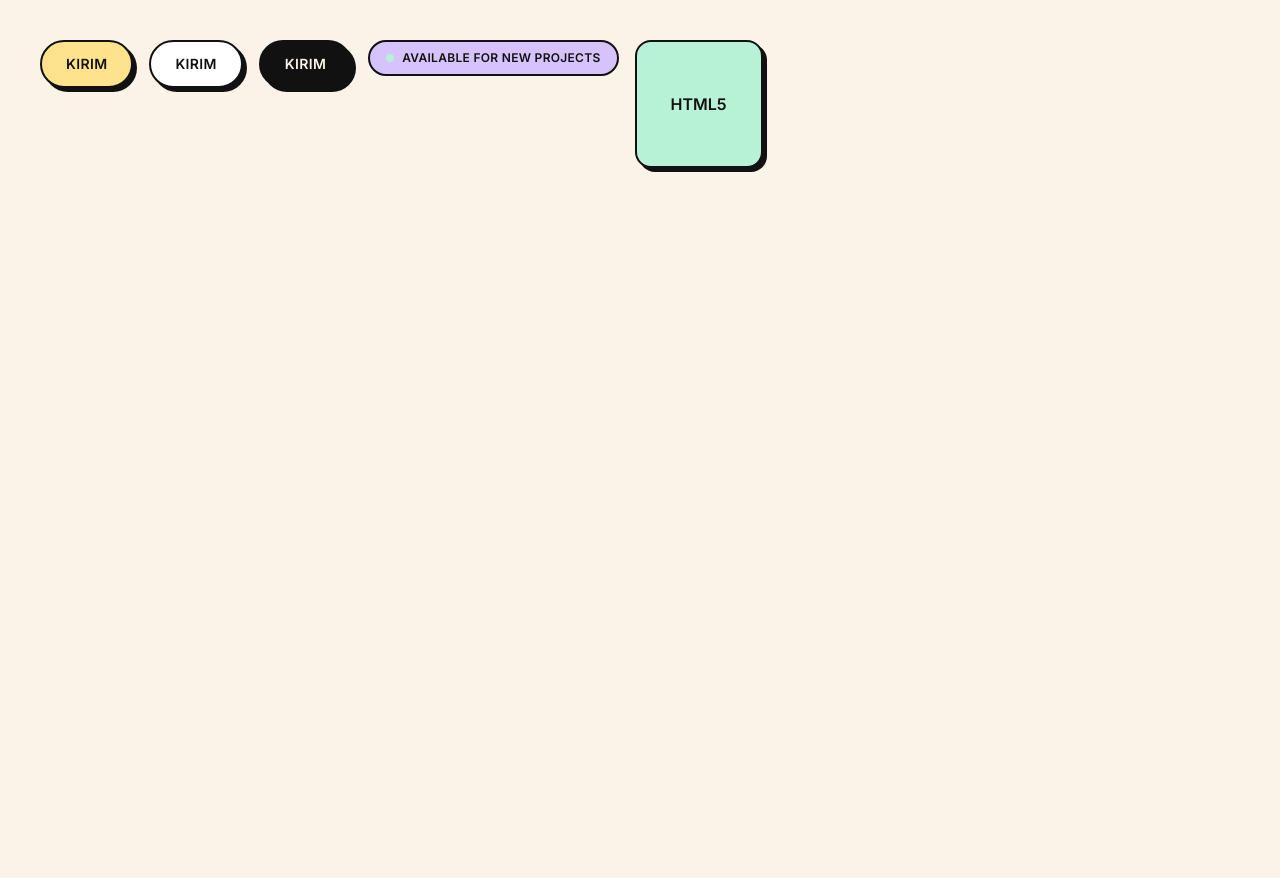
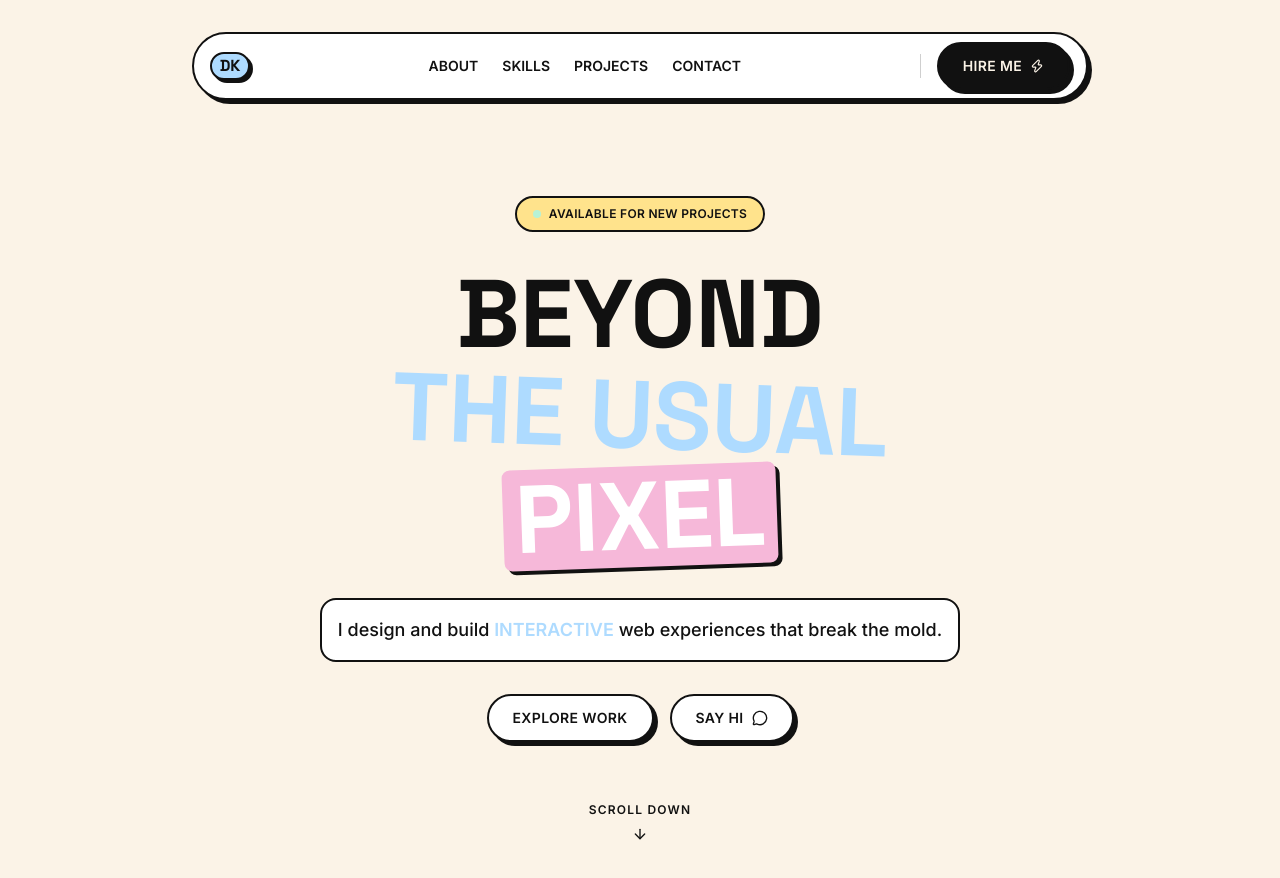
Before and after one commit to dikagfani/portofolio, a Next.js app: page / in a window 1280 px wide. Shown: the top 878 px of the page. Before the commit the page ends 800 px from the top, so only its background shows below. Built offline with nearby package versions, Linux system fonts and the light colour scheme.

Commit message:
feat: add navbar and hero section

```diff
--- a/src/app/page.js
+++ b/src/app/page.js
@@ -1,17 +1,11 @@
-import Badge from "@/components/ui/Badge";
-import Button from "@/components/ui/Button";
-import Card from "@/components/ui/Card";
+import Navbar from "@/components/section/Navbar";
+import Hero from "@/components/section/Hero";
 
 export default function Home() {
   return (
-    <main className="p-10 flex gap-4 items-start">
-      <Button>KIRIM</Button>
-      <Button variant="secondary">KIRIM</Button>
-      <Button variant="dark">KIRIM</Button>
-      <Badge color="purple" withDot>Available for new projects</Badge>
-      <Card color="mint" className="w-32 h-32 flex items-center justify-center">
-  <span className="font-bold">HTML5</span>
-</Card>
+    <main>
+      <Navbar />
+      <Hero />
     </main>
   )
 }
--- /dev/null
+++ b/src/components/section/Hero.jsx
@@ -0,0 +1,48 @@
+import Link from "next/link"
+import { MessageCircle, ArrowDown } from "lucide-react";
+import Badge from "../ui/Badge"
+import Button from "../ui/Button"
+
+export default function Hero() {
+  return (
+    <section className="relative overflow-hidden px-4 pt-16 pb-24 text-center md:pt-24">
+      <div className=" mx-auto flex max-w-3xl flex-col items-center gap-8">
+        <Badge color="yellow" withDot>
+          AVAILABLE FOR NEW PROJECTS
+        </Badge>
+
+        <h1 className="font-display text-5xl font-bold leading-[1.05] sm:text-6xl md:text-8xl">
+          BEYOND
+          <br />
+          <span className="inline-block rotate-2 text-blue">THE USUAL</span>
+          <br />
+          <mark className="inline-block rounded-lg bg-pink px-3 text-surface -rotate-2 shadow-[4px_4px_0px_var(--color-ink)] ">
+            PIXEL
+          </mark>
+        </h1>
+
+        <p className="border-2 rounded-2xl border-ink bg-surface px-4 py-4 text-base font-medium sm:text-lg">
+          I design and build <span className="font-bold text-blue">INTERACTIVE</span> web experiences that break the mold.
+        </p>
+
+        <div className="flex flex-col gap-4 sm:flex-row">
+          <a href="#projects">
+          <Button variant="secondary" className="gap-2">
+            Explore Work
+          </Button>
+          </a>
+          <a href="#contact">
+            <Button variant="secondary" className="gap-2">
+              Say Hi <MessageCircle size={16} />
+            </Button>
+          </a>
+        </div>
+      </div>
+
+      <div className="mt-15 flex flex-col items-center gap-2 text-xs font-bold uppercase tracking-widest text-muted">
+        <span>Scroll Down</span>
+        <ArrowDown size={16} aria-hidden="true" />
+      </div>
+    </section>
+  )
+}
--- /dev/null
+++ b/src/components/section/Navbar.jsx
@@ -0,0 +1,72 @@
+"use client";
+
+import { useState } from "react";
+import Link from "next/link";
+import { Menu, X, Zap } from "lucide-react";
+import Button from "../ui/Button";
+
+const navLinks = [
+  {label: "About", href: "#about"},
+  {label: "Skills", href: "#skills"},
+  {label: "Projects", href: "#projects"},
+  {label: "Contact", href: "#contact"},
+];
+
+export default function Navbar() {
+  const [isOpen, setIsOpen] = useState(false);
+
+  return(
+    <header className="sticky top-4 z-50 px-4 py-4">
+      <nav aria-label="Navigasi Utama" className="mx-auto flex max-w-4xl items-center justify-between gap-4 rounded-full border-2 border-ink bg-surface px-4 py-2 shadow-[4px_4px_0px_var(--color-ink)]">
+
+        <Link href="/" className="flex h-1- w-10 items-center justify-center rounded-full border-2 border-ink bg-blue font-display font-bold shadow-[3px_3px_0px_var(--color-ink)] transition-all duration-150 hover:-translate-x-0.5 hover:-translate-y-0.5 hover:shadow-[5px_5px_0px_var(--color-ink)]">
+        DK
+        </Link>
+
+        <ul className="hidden items-center gap-6 text-sm font-bold uppercase md:flex">
+          {navLinks.map((link) => (
+            <li key={link.href}>
+              <a href={link.href} className="hover:text-blue transition-colors">{link.label}</a>
+            </li>
+          ))}
+        </ul>
+
+        <div className="hidden items-center gap-4 md:flex">
+          <span className="h-6 w-px bg-ink/20" aria-hidden="true" />
+          <Button variant="dark" className="gap-2">Hire Me <Zap size={14} /></Button>
+        </div>
+
+        <button
+          className="md:hidden"
+          onClick={() => setIsOpen(!isOpen)}
+          aria-label={isOpen ? "Tutup menu" : "Buka menu"}
+          aria-expanded={isOpen}
+        >
+          {isOpen ? <X size={24} /> : <Menu size={24}></Menu>}
+        </button>
+      </nav>
+
+
+        {isOpen && (
+          <ul className="mx-auto mt-3 flex max-w-4xl flex-col gap-4 rounded-3xl border-2 border-ink bg-surface px-6 py-6 text-sm font-bold uppercase shadow-[4px_4px_0px_var(--color-ink)] md:hidden">
+            {navLinks.map((link) => (
+              <li key={link.href}>
+                <a href={link.href}
+                  onClick={() => setIsOpen(false)}
+                  className="block"
+                >
+                  {link.label}
+                </a>
+              </li>
+            ))}
+
+            <li>
+              <Button variant="dark" className="w-full justify-center gap-2">
+                Hire Me <Zap size={14} />
+              </Button>
+            </li>
+          </ul>
+        )}
+    </header>
+  )
+}
```
